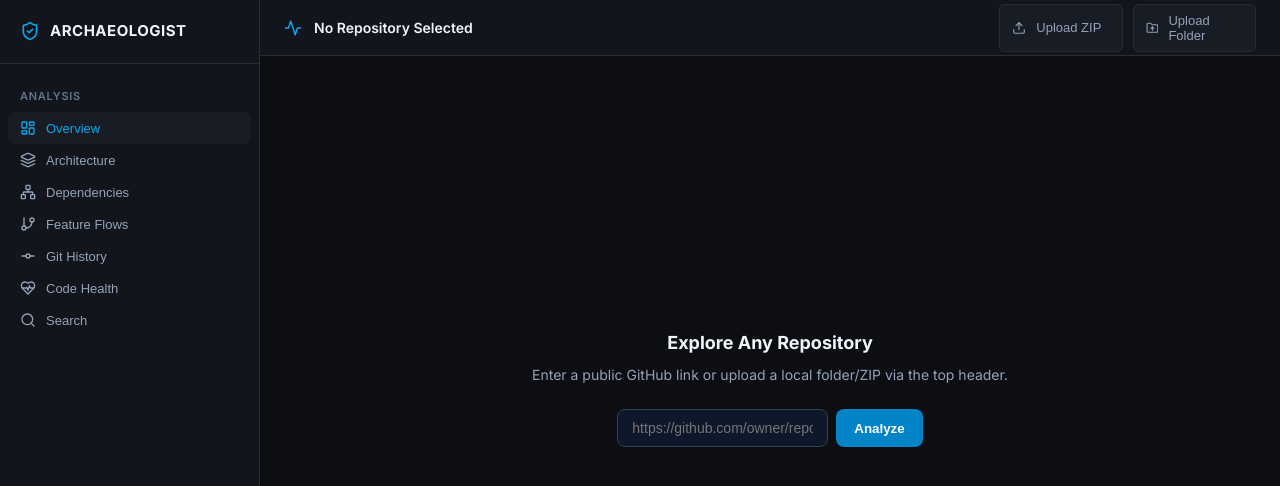
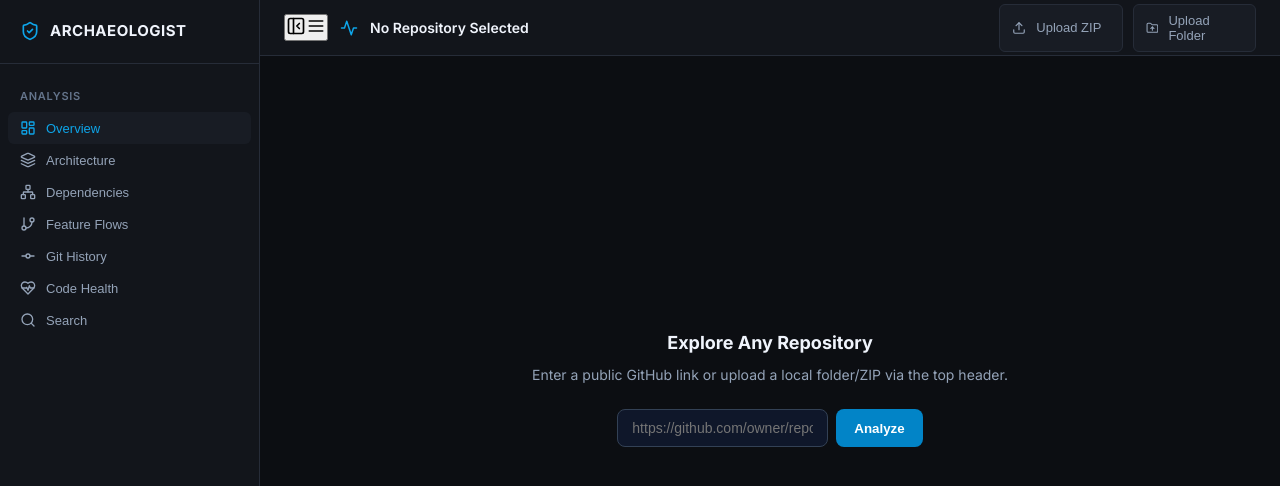
Before and after one commit to akshatt-09/Codebase-Archaeologist, a React (Vite) app in the folder frontend/: page / in a window 1280 px wide. Shown: the top 486 px of the page. Built offline with nearby package versions, Linux system fonts and the light colour scheme; no server answers.

Commit message:
Add desktop sidebar toggle control

```diff
--- a/frontend/src/components/layout/Header.jsx
+++ b/frontend/src/components/layout/Header.jsx
@@ -1,7 +1,7 @@
 import React, { useRef } from 'react';
-import { Upload, FolderUp, Activity, Menu } from 'lucide-react';
+import { Upload, FolderUp, Activity, Menu, PanelLeftClose, PanelLeftOpen } from 'lucide-react';
 
-export function Header({ repoName, onUpload, loading, onSidebarToggle }) {
+export function Header({ repoName, onUpload, loading, onSidebarToggle, sidebarCollapsed }) {
   const zipInputRef = useRef(null);
   const folderInputRef = useRef(null);
 
@@ -29,12 +29,16 @@ export function Header({ repoName, onUpload, loading, onSidebarToggle }) {
     <header className="top-header">
       <div className="header-repo">
         <button
-          className="mobile-sidebar-toggle"
+          className="sidebar-toggle"
           type="button"
-          aria-label="Open sidebar"
+          aria-label={sidebarCollapsed ? 'Expand sidebar' : 'Collapse sidebar'}
+          title={sidebarCollapsed ? 'Expand sidebar' : 'Collapse sidebar'}
           onClick={onSidebarToggle}
         >
-          <Menu size={20} />
+          <span className="desktop-toggle-icon">
+            {sidebarCollapsed ? <PanelLeftOpen size={20} /> : <PanelLeftClose size={20} />}
+          </span>
+          <span className="mobile-toggle-icon"><Menu size={20} /></span>
         </button>
         <Activity size={18} color="#0ea5e9" />
         <span style={{ fontWeight: 600, color: '#f0f4fc' }}>
```
